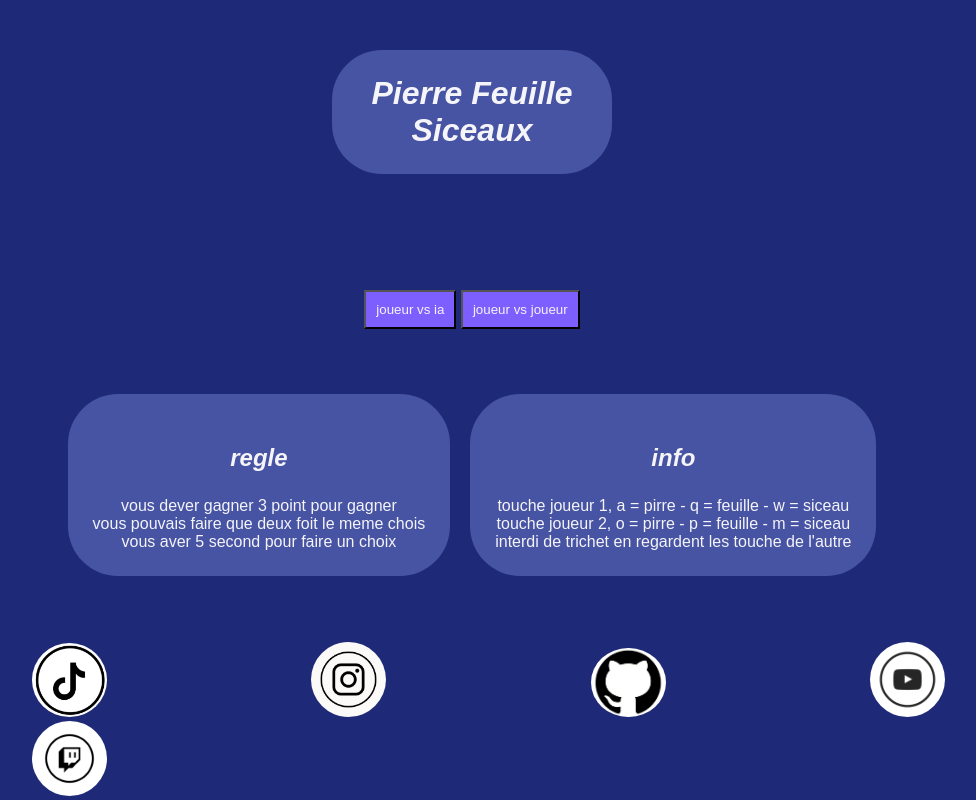
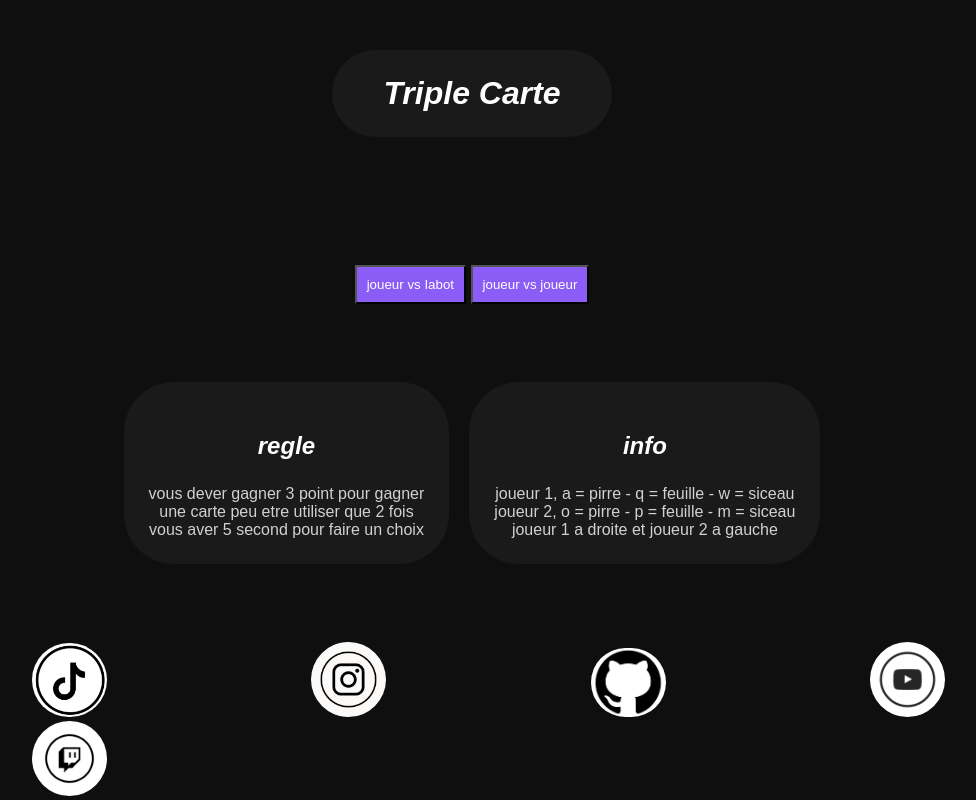
Before and after one commit to jp-kaikyo/perso-jeux-pierre-feuille-siceaux, a plain HTML site: page index.html in a window 1280 px wide. Shown: the whole page, without its empty margins (168-1144 px from the left). Drawn offline with Linux system fonts and the light colour scheme.

Commit message:
mise a niveau du code

```diff
--- a/index.html
+++ b/index.html
@@ -8,17 +8,17 @@
         <meta charset="utf-8" >
         <link rel="stylesheet" href="style.css">
         <script src="script.js"></script>
-        <title>jeux de jp</title>
+        <title>triple carte - jp-kaikyo</title>
     </head>
 
     <body>
-        <h1 class="bannier">Pierre Feuille Siceaux</h1>
+        <h1 class="bannier">Triple Carte</h1>
 
 
         <!-- demarer le jeux -->
 
         <header>
-           <button><a href="partie.html">joueur vs ia</a></button>
+           <button><a href="partie.html">joueur vs Iabot</a></button>
 
             <button><a href="partie.html">joueur vs joueur</a></button>
         </header>
@@ -30,15 +30,15 @@
             <div class="bannier" class="colonne">
                 <h2>regle</h2>
                 vous dever gagner 3 point pour gagner <br>
-                vous pouvais faire que deux foit le meme chois<br>
-                vous aver 5 second pour faire un choix<br>
+                une carte peu etre utiliser que 2 fois <br>
+                vous aver 5 second pour faire un choix
             </div>
 
             <div class="bannier" class="colonne">
                 <h2>info</h2>
-                touche joueur 1, a = pirre - q = feuille - w = siceau<br>
-                touche joueur 2, o = pirre - p = feuille - m = siceau<br>
-                interdi de trichet en regardent les touche de l'autre<br>
+                joueur 1, a = pirre - q = feuille - w = siceau<br>
+                joueur 2, o = pirre - p = feuille - m = siceau <br>
+                joueur 1 a droite et joueur 2 a gauche
             </div>
         </section>
 
--- a/script.js
+++ b/script.js
@@ -9,14 +9,13 @@ let choix_joueur1 = ""
 let score_joueur2 = 0
 let choix_joueur2 = ""
 
-let score_ia = 0
-let choix_ai = ""
+let score_iabot = 0
+let choix_aibot = ""
+
 
 // info sur le lencement de la partie //
 
 let game = ""
 
 
-
-
 //// fonction ////
--- a/style.css
+++ b/style.css
@@ -10,13 +10,16 @@ a {
 /* variable des couleur */
 
 :root {
-    --couleur-fond-foncer:#1E2A78;
-    --couleur-fond-clair:#4753A3;
-    --couleur-objet-foncer:#4B3B8F;
-    --couleur-objet-clair:#7D5FFF;
-    --couleur-texte:#F4F4F9;
+    --fond-principal:#0F0F0F;
+    --font-contenu:#1A1A1A;
+    --font-contours:#2E2E2E;
+    --texte-titre:#ffffff;
+    --texte-courant:#d1d1d1;
+    --texte-lien:#8f8f8f;
+    --objet-survol:#6E40C9;
+    --objet-permanent:#8B5CF6;
+    --objet-clic:#9B6DED;
 }
-
 
 /* permet de mettre tout les element sur toute la page */
 
@@ -26,15 +29,15 @@ body {
     flex-direction: column; /* pour mettre les element en colum */
     justify-content: space-between; /* repartit l'espace entre les element le premier en haut le dernier en bas */
     font-family: Arial, sans-serif;
-    background-color:var(--couleur-fond-foncer);
+    background-color:var(--fond-principal);
 }
 
 .boutton_end {
-    margin: 10px 10px;
+    margin: 25px;
 }
 
 .bannier {
-    background-color: var(--couleur-fond-clair);
+    background-color: var(--font-contenu);
     border-radius: 50px;
     padding: 25px 25px;
 }
@@ -45,7 +48,7 @@ h1 {
     font-style: italic;
     font-weight: 900;
     font-family: Arial, sans-serif; /* permet deviter les souci avec la polisse d'ecriture */
-    color:var(--couleur-texte)
+    color:var(--texte-titre)
 }
 
 
@@ -56,10 +59,17 @@ header {
 }
 
 button {
-    background-color: var(--couleur-objet-clair);
-    color: var(--couleur-texte);
+    background-color: var(--objet-permanent);
+    color: var(--texte-titre);
     text-decoration: none;
     padding: 10px;
+}
+
+h2 {
+    margin: 25px;
+    font-style: italic;
+    font-family: Arial, sans-serif;
+    color:var(--texte-titre)
 }
 
 .info {
@@ -67,27 +77,15 @@ button {
     display: flex;
     gap: 20px; /* Espacement entre colonnes */
     justify-content: center;
-    color:var(--couleur-texte)
+    color:var(--texte-courant)
 }
-
-.colonne {
-    flex: 1;
-}
-
-h2 {
-    margin: 25px;
-    font-style: italic;
-    font-family: Arial, sans-serif;
-    color:var(--couleur-texte)
-}
-
 
 /* taille des image */
 
 img {
     max-width: 75px;
     max-height: 75px;
-    border-radius: 100%;
+    border-radius: 50px;
 }
 
 
```
Also changed, not shown: partie.html (+0 -19 lines), image/cailloux_ia.jpg (deleted), image/cailloux_perso.jpg (deleted), image/feuille_ia.jpg (deleted), image/feuille_perso.jpg (deleted), image/siceaux_ia.jpg (deleted), image/siceaux_perso.jpg (deleted).
